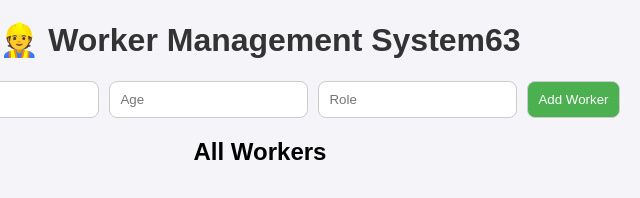
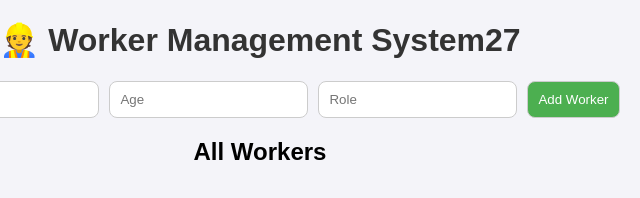
Before and after one commit to bipin523396/vercel, a website: page index.html in a window 1280 px wide. Shown: the full height of the page, 380-1020 px from the left. Drawn offline with Linux system fonts and the light colour scheme; no server answers.

Commit message:
Update index.html

```diff
--- a/index.html
+++ b/index.html
@@ -7,7 +7,7 @@
   <link rel="stylesheet" href="style.css">
 </head>
 <body>
-  <h1>👷 Worker Management System63</h1>
+  <h1>👷 Worker Management System27</h1>
 
   <form id="workerForm">
     <input type="text" id="name" placeholder="Worker Name" required>
```
